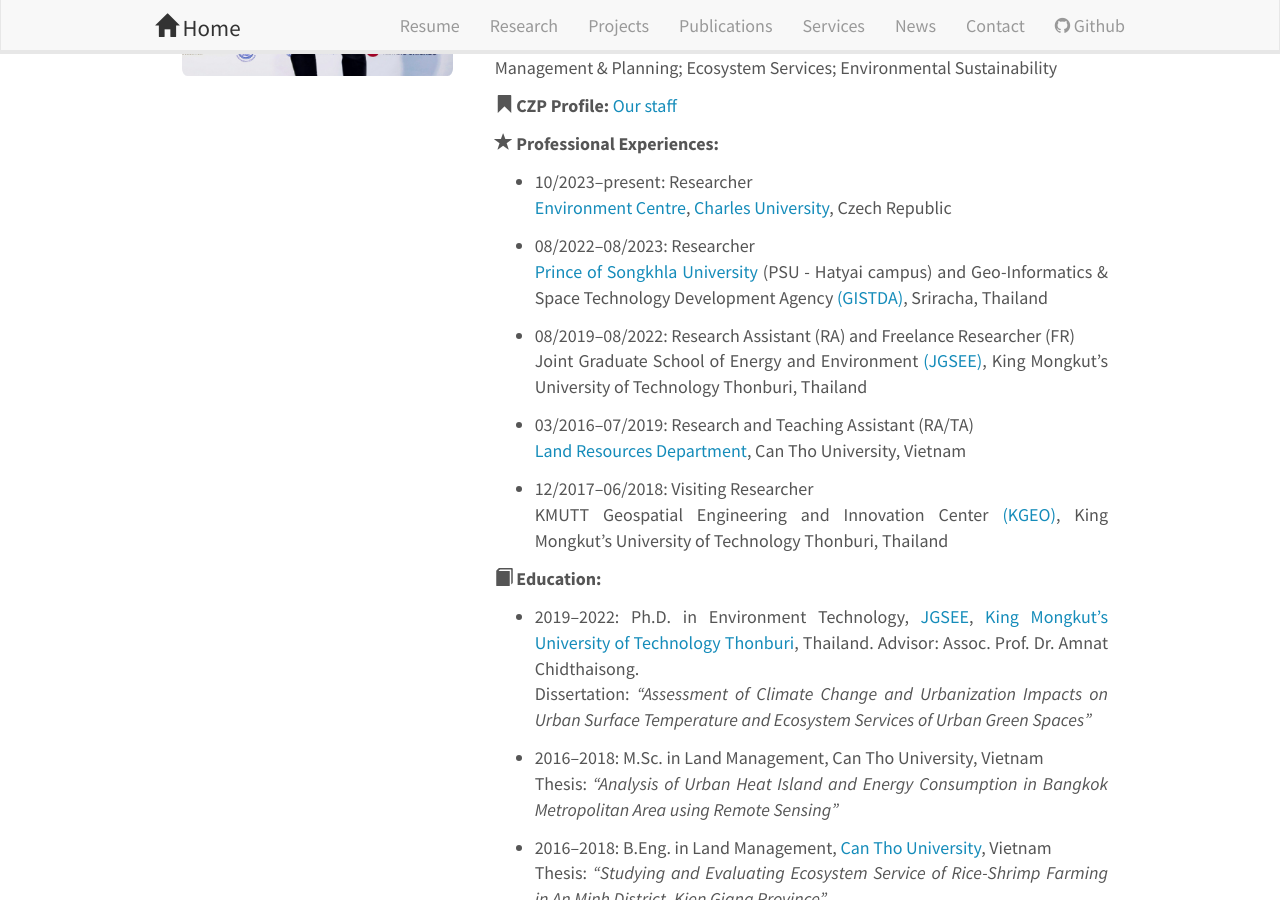
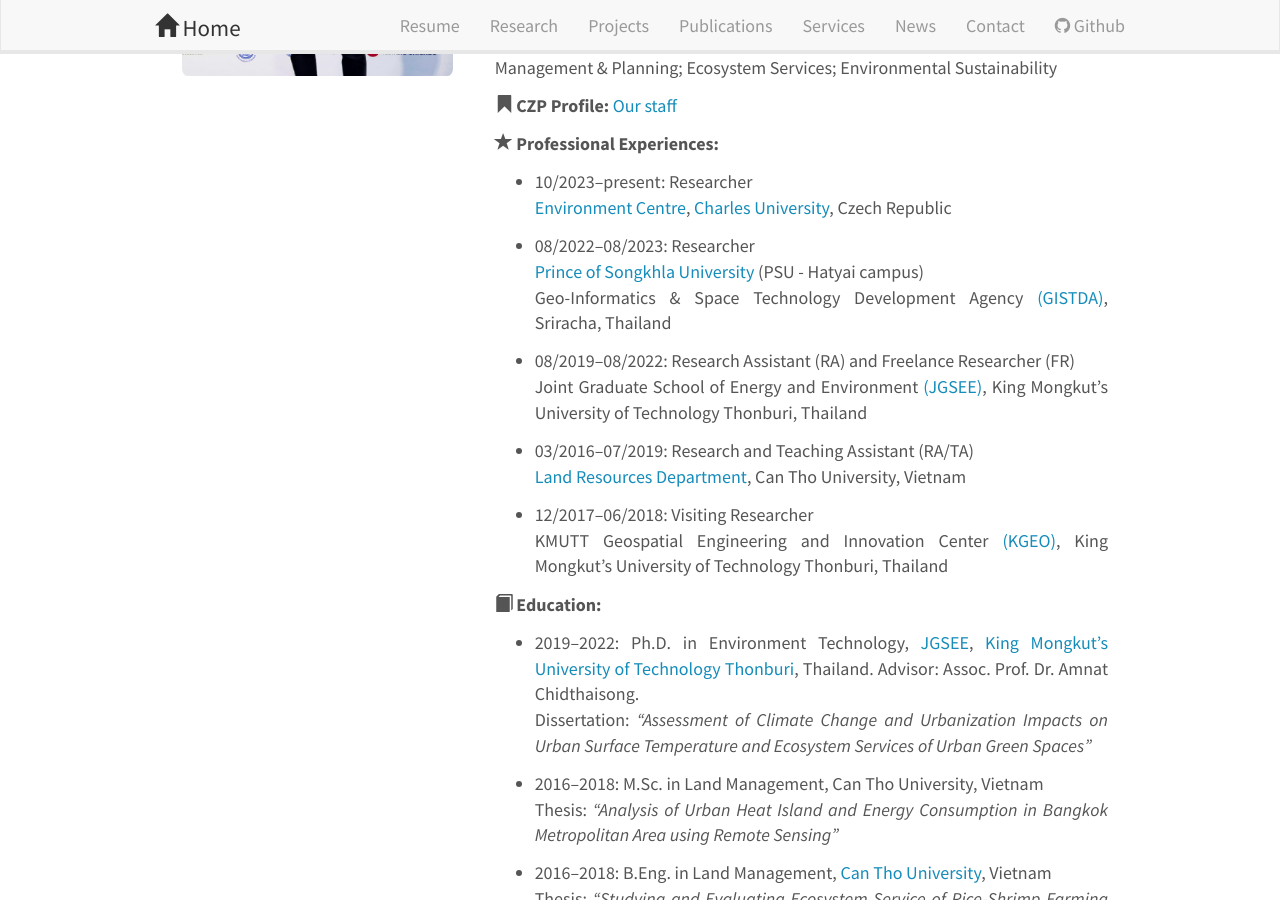
Before and after one commit to canng/cann, a Jekyll site: the page built from _pages/cv.md, in a window 1280 px wide and 900 px high, scrolled down 435 px. Built offline with Jekyll 4.4.1, drawn with Linux system fonts in a browser that asks for light colours; nearby versions of some CDN libraries; some web fonts are replaced.

Commit message:
update cv

```diff
--- a/_pages/cv.md
+++ b/_pages/cv.md
@@ -50,7 +50,7 @@ permalink: /cv/
 <a href="https://czp.cuni.cz/en/">Environment Centre</a>, <a href="https://cuni.cz/UKEN-1.html">Charles University</a>, Czech Republic
 
 * 08/2022–08/2023: Researcher<br>
-<a href="https://www.psu.ac.th/en/">Prince of Songkhla University</a> (PSU - Hatyai campus) and Geo-Informatics & Space Technology Development Agency<a href="https://www.gistda.or.th/home.php?lang=EN"> (GISTDA)</a>, Sriracha, Thailand
+<a href="https://www.psu.ac.th/en/">Prince of Songkhla University</a> (PSU - Hatyai campus)<br>Geo-Informatics & Space Technology Development Agency<a href="https://www.gistda.or.th/home.php?lang=EN"> (GISTDA)</a>, Sriracha, Thailand
 
 * 08/2019–08/2022: Research Assistant (RA) and Freelance Researcher (FR)<br>
 Joint Graduate School of Energy and Environment <a href="https://www.jgsee.kmutt.ac.th/v3/">(JGSEE)</a>, King Mongkut’s University of Technology Thonburi, Thailand
```
